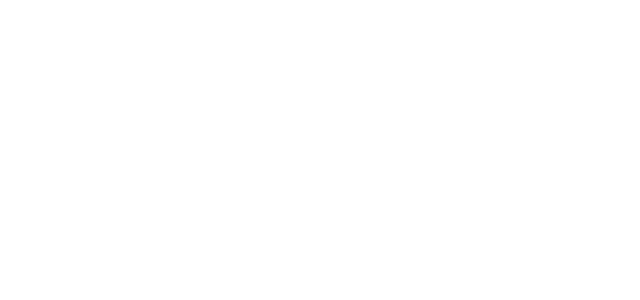
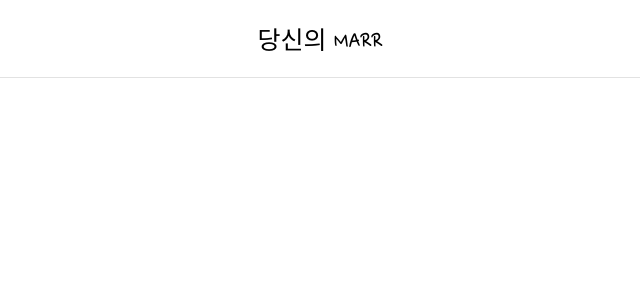
Before and after one commit to MARRWEB/marr_react-app, a React (Create React App) app: page /login in a window 1280 px wide. Shown: the top 300 px of the page, without its empty margins (320-960 px from the left). Built offline with nearby package versions, Linux system fonts and the light colour scheme; a web font is replaced by a local one.

Commit message:
add : HOME

```diff
--- a/src/pages/GoogleButton.js
+++ b/src/pages/GoogleButton.js
@@ -1,6 +1,8 @@
 import React, { useEffect } from 'react';
 import { GoogleLogin } from '@react-oauth/google';
 import { GoogleOAuthProvider } from '@react-oauth/google';
+import MyHeader from './../components/MyHeader';
+
 
 const GoogleButton = () => {
   const clientId = '1059585472363-vn4ejudkdn6fkncnnebcjoiga8bh17bt.apps.googleusercontent.com';
@@ -22,12 +24,15 @@ const GoogleButton = () => {
 
   return (
     <>
+      <MyHeader headText={"당신의 MARR"} />
+      <div className="Home">
         <GoogleOAuthProvider clientId={clientId}>
           <GoogleLogin
             onSuccess={handleSuccess}
             onFailure={handleFailure}
           />
         </GoogleOAuthProvider>
+      </div>
     </>
   );
 };
```
Lines whose indentation alone changed are shown as unchanged.
